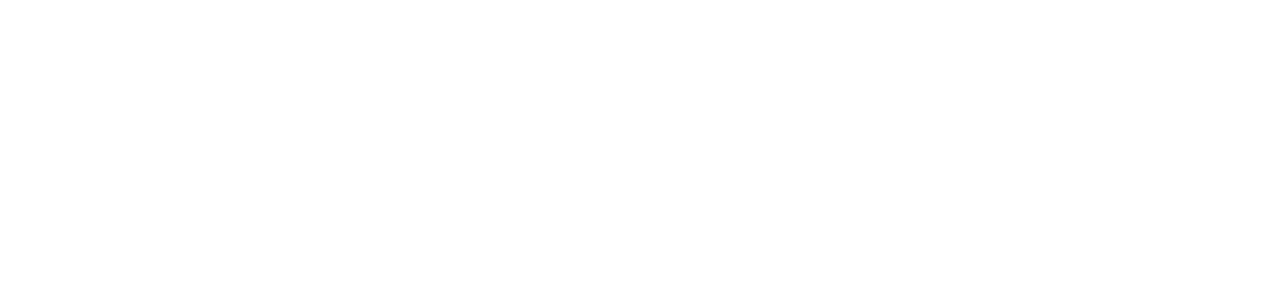
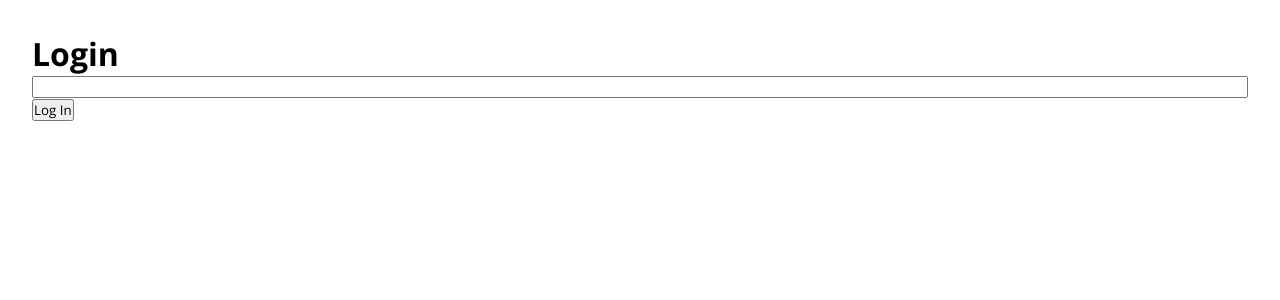
Before and after one commit to monica-reverte/e-commerce, a React (Create React App) app: page /login in a window 1280 px wide. Before the commit this address had no page. Shown: the top 300 px of the page. Built offline with nearby package versions, Linux system fonts and the light colour scheme.

Commit message:
logic login done

```diff
--- a/src/App.jsx
+++ b/src/App.jsx
@@ -1,9 +1,15 @@
 
 import './App.css';
 import { BrowserRouter, Routes, Route } from "react-router-dom";
-import { Home } from './Pages/Home/Home';
-import { Cart } from './Pages/Cart/Cart';
+import { LOGIN, PRIVATE, LOGOUT } from "./config/routes/paths";
+import { Home } from './Pages/Home';
+import { Cart } from './Pages/Cart';
+import { Login } from './Pages/Login';
+import { Logout } from './Pages/Logout';
 import CartContextProvider from './context/cartContext';
+import { AuthContextProvider } from './context/authContext';
+import { PublicRoute } from './components/Router/PublicRoute';
+import { PrivateRoute } from './components/Router/PrivateRoute';
 
 
 
@@ -11,21 +17,24 @@ import CartContextProvider from './context/cartContext';
 
 function App() {
 
-
-
-
-
-
   return (
+    <AuthContextProvider>
       <CartContextProvider>
         <BrowserRouter>
             <Routes>
-          <Route path='/' element={<Home />} />
-          <Route path='/cart' element={<Cart />} />
+              <Route path='/' element={<PublicRoute />}>
+                <Route index element={<Home />} />
+                <Route path={LOGIN} element={<Login />} />
+              </Route>
+              <Route path={PRIVATE} element={<PrivateRoute />}>
+                <Route index element={<Cart />} />
+                <Route path={LOGOUT} element={<Logout />} />
+              </Route>
             </Routes>
-
         </BrowserRouter>
       </CartContextProvider>
+    </AuthContextProvider>
+
 
   );
 }
--- /dev/null
+++ b/src/Pages/Cart.jsx
@@ -0,0 +1,19 @@
+
+import { Header, NavBar } from "../components/Header";
+import { Footer } from "../components/Footer/Footer";
+import { ShoppingCart } from '../components/ShoppingCart/ShoppingCart';
+
+
+export const Cart = () => {
+
+
+
+    return (
+    <div>
+        <Header />
+        <NavBar />
+        <ShoppingCart />
+        <Footer />
+    </div>
+    )
+}
--- a/src/Pages/Cart/Cart.jsx
+++ /dev/null
@@ -1,19 +0,0 @@
-
-import { Header, NavBar } from "../../components/Header";
-import { Footer } from "../../components/Footer/Footer";
-import { ShoppingCart } from '../../components/ShoppingCart/ShoppingCart';
-
-
-export const Cart = () => {
-
-
-
-    return (
-    <div>
-        <Header />
-        <NavBar />
-        <ShoppingCart />
-        <Footer />
-    </div>
-    )
-}
--- a/src/Pages/Home/Home.jsx
+++ b/src/Pages/Home.jsx
@@ -1,7 +1,7 @@
 import React from 'react';
-import { Header, SearchBar, NavBar, Banner } from "../../components/Header";
-import { ProductsList } from "../../components/Products";
-import { Footer } from "../../components/Footer/Footer";
+import { Header, SearchBar, NavBar, Banner } from "../components/Header";
+import { ProductsList } from "../components/Products";
+import { Footer } from "../components/Footer/Footer";
 
 export function Home() {
     return (
--- /dev/null
+++ b/src/Pages/Login.jsx
@@ -0,0 +1,29 @@
+import { useAuthContext } from "../context/authContext";
+import { useState } from 'react'
+
+const MAGIC_WORD = "MONICA";
+
+export function Login() {
+    const { login } = useAuthContext();
+    const [magicWord, setMagicWord] = useState('');
+
+    function handleInputChange(event) {
+        setMagicWord(event.target.value);
+    }
+
+    function handleSubmit(event) {
+        event.preventDefault();
+        if(magicWord === MAGIC_WORD) {
+            login();
+        }
+    }
+
+    return ( <div>
+        <h1>Login</h1>
+        <form onSubmit={handleSubmit}>
+            <input type="text" value={magicWord} onChange={handleInputChange} />
+            <button type="submit">Log In</button>
+        </form>
+        </div>
+    );
+}
--- /dev/null
+++ b/src/Pages/Logout.jsx
@@ -0,0 +1,9 @@
+import { useEffect } from 'react';
+import { useAuthContext } from '../context/authContext';
+
+export function Logout() {
+
+    const {logout} = useAuthContext();
+    useEffect(()=>logout());
+    return null
+}
--- a/src/components/Header/SearchBar.jsx
+++ b/src/components/Header/SearchBar.jsx
@@ -3,6 +3,7 @@ import logo from "../../assets/logo/logo.jpg";
 import { FaSearch, FaShoppingCart } from "react-icons/fa";
 import "./SearchBar.css";
 import { Link , useSearchParams } from "react-router-dom";
+import { LOGIN } from '../../config/routes/paths';
 
 
 export const SearchBar = () => {
@@ -34,7 +35,7 @@ export const SearchBar = () => {
         <input type="search" value={query} name="filter" placeholder="Search" onChange={handleInput} />
       </div>
       <div className="div_cart">
-        <Link to={"/cart"} className="cart-btn">
+        <Link to={LOGIN} className="cart-btn">
           <FaShoppingCart />
           <span className="item_total">{total}</span>
         </Link>
--- /dev/null
+++ b/src/components/Router/PrivateRoute.js
@@ -0,0 +1,17 @@
+import { Navigate, Outlet } from 'react-router-dom';
+import { LOGIN } from '../../config/routes/paths';
+import { useAuthContext } from '../../context/authContext';
+
+export function PrivateRoute() {
+    const { isAuthenticated } = useAuthContext();
+
+    if (!isAuthenticated) {
+        return <Navigate to={LOGIN} />
+    }
+
+    return (
+        <div>
+            <Outlet />
+        </div>
+    )
+}
--- /dev/null
+++ b/src/components/Router/PublicRoute.js
@@ -0,0 +1,17 @@
+import { Navigate, Outlet } from 'react-router-dom';
+import { PRIVATE } from '../../config/routes/paths';
+import { useAuthContext } from '../../context/authContext';
+
+export function PublicRoute() {
+    const { isAuthenticated } = useAuthContext();
+
+    if (isAuthenticated) {
+        return <Navigate to={PRIVATE} />
+    }
+
+    return (
+        <div>
+            <Outlet />
+        </div>
+    )
+}
--- a/src/components/ShoppingCart/ShoppingCart.jsx
+++ b/src/components/ShoppingCart/ShoppingCart.jsx
@@ -1,6 +1,8 @@
 import { FaTrashAlt, FaMinusCircle, FaPlusCircle }  from "react-icons/fa";
 import { useCart } from "../../context/cartContext";
 import './ShoppingCart.css';
+import { LOGOUT } from '../../config/routes/paths'
+import { Link } from "react-router-dom";
 
 
 export const ShoppingCart = () => {
@@ -84,6 +86,9 @@ export const ShoppingCart = () => {
 
 
           </div>
+          <div>
+            <Link to={LOGOUT}>Logout</Link>
+          </div>
       </div>
 
   )
--- /dev/null
+++ b/src/config/routes/paths.js
@@ -0,0 +1,4 @@
+export const HOME = '/';
+export const LOGIN = '/login';
+export const PRIVATE = '/cart';
+export const LOGOUT = '/cart/logout';
--- /dev/null
+++ b/src/context/authContext.jsx
@@ -0,0 +1,37 @@
+import { useContext, createContext, useState, useMemo, useCallback } from 'react';
+import PropTypes from 'prop-types';
+
+const MY_AUTH_APP = 'MY_AUTH_APP';
+
+export const AuthContext = createContext();
+
+export function AuthContextProvider({children}){
+    const [isAuthenticated, setIsAuthenticated] = useState(window.localStorage.getItem(MY_AUTH_APP) ?? false);
+
+    const login = useCallback(function() {
+        window.localStorage.setItem(MY_AUTH_APP, true);
+        setIsAuthenticated(true);
+    },[]);
+
+    const logout = useCallback(function() {
+        window.localStorage.removeItem(MY_AUTH_APP);
+        setIsAuthenticated(false);
+    },[]);
+
+    const value = useMemo(() => ({
+        login,
+        logout,
+        isAuthenticated
+
+    }), [login, logout, isAuthenticated])
+
+    return <AuthContext.Provider value={value}>{children}</AuthContext.Provider>
+}
+
+AuthContextProvider.propTypes = {
+    children: PropTypes.object
+};
+
+export function useAuthContext() {
+    return useContext(AuthContext);
+}
```
Lines whose indentation alone changed are shown as unchanged.
